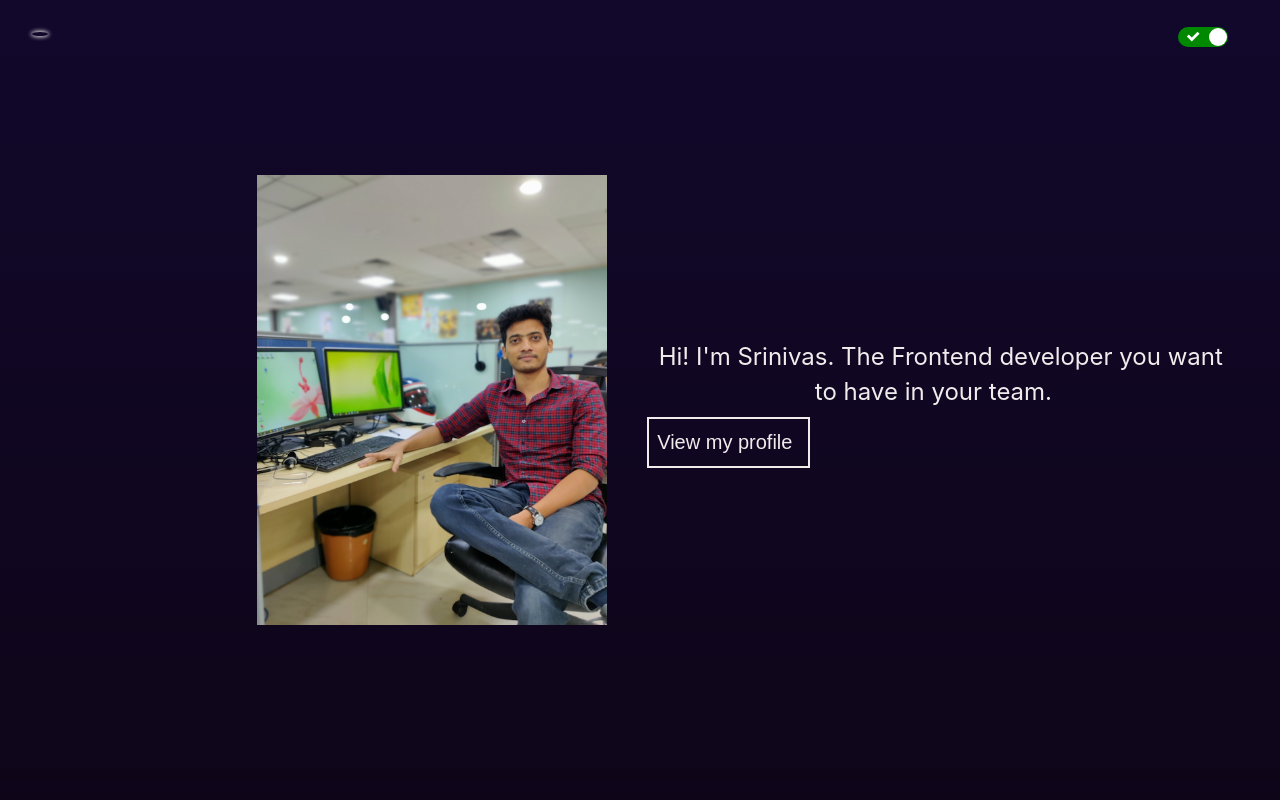
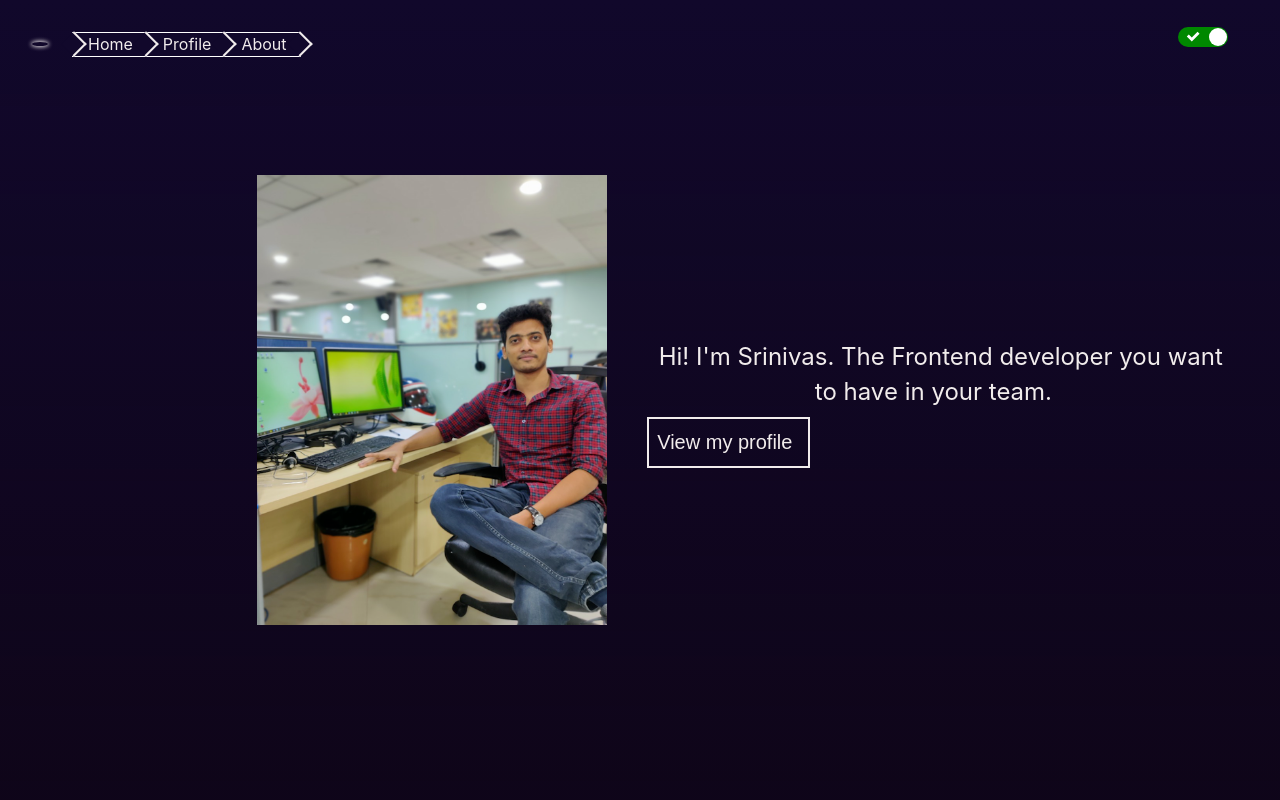
Before and after one commit to 2705srinivas/cover-page, a React (Create React App) app: page / in a window 1280 px wide. Shown: the top 800 px of the page. Built offline with nearby package versions, Linux system fonts and the light colour scheme; some icons are missing.

Commit message:
navigation changes

```diff
--- a/public/index.html
+++ b/public/index.html
@@ -31,14 +31,7 @@
   </head>
   <body>
     <noscript>You need to enable JavaScript to run this app.</noscript>
-    <div class="container demo">
-      <div class="content">
-         <div id="large-header" class="large-header">
-            <!-- <canvas id="demo-canvas"></canvas> -->
             <div id="root"></div>
-         </div>
-      </div>
-   </div>
     <!--
       This HTML file is a template.
       If you open it directly in the browser, you will see an empty page.
--- a/src/App.css
+++ b/src/App.css
@@ -75,11 +75,44 @@
 .main-title .thin {
   font-weight: 200;
 }
-
-.menu-item:hover{
+.menu-item{
+  display: flex;
+  align-items: center;
+  /* border-bottom:1px solid var(--text-color); */
+  /* border-top:1px solid var(--text-color); */
+  /* margin-right: 14px;  */
+  cursor: pointer;
+  padding-left:16px;
+  padding-right: 14px;
+  position: relative;
+}
+.menu-item,.menu{
+  color: var(--text-color);
+  background-color: var(--page-background);
+}
+.menu-item:hover,.menu:hover{
   color: var(--page-background);
   background-color: var(--text-color);
 }
+.menu-item .color-change,.no-color-change{
+  background: var(--page-background);
+}
+.menu-item:hover .color-change{
+  background: var(--text-color);
+}
+/* .menu-item::before{
+  content:'';
+  background-color: transparent;
+  position: absolute;
+  border-top: 2px solid var(--text-color);
+  border-right: 2px solid var(--text-color);
+  width: 20px;
+  height: 20px;
+  transform: rotate(45deg);
+  margin-right: 0;
+  margin-top: 4px;
+  margin-left: -32px;
+} */
 
 @media only screen and (max-width: 768px) {
   .demo .main-title {
--- a/src/App.tsx
+++ b/src/App.tsx
@@ -15,23 +15,47 @@ const ThemeWrapper = () => {
   return <></>
 }
 
+const RightArrow = (props: {change?: boolean,right?: string, color?: string } ) => {
+  return(
+    <div className={props.change? 'color-change' : 'no-color-change'} style={{height:0, width: 0,
+      border:' solid ',
+      // borderColor:'var(--text-color)',
+      borderColor: props.color ? props.color : 'transparent',
+      borderWidth:'0 2px 2px 0',
+      padding:'16px 0px 0px 16px',transform: 'rotate(-45deg)',
+      left: props.right !== undefined ? 'auto' : '-7px',
+      right: props.right !== undefined ? props.right : 'auto',
+      // background: 'var(--page-background)',
+      // background: 'transparent',
+      position:'absolute',
+      zIndex: 2,
+    }}></div>)
+}
+
 const MenuBar = () => {
-  const [open, setOpen] = useState(false)
+  const [open, setOpen] = useState(true)
   const exceptionRef = useRef(true) as any
-  useClickOutside(exceptionRef, () => {setOpen(false)})
+  // useClickOutside(exceptionRef, () => {setOpen(false)})
 
   return(
-  <div style={{
-  position:'fixed', top: '32px', left: '32px', width:'fit-content', zIndex:3}}>
-    <div ref={exceptionRef}  style={{width:'fit-content', cursor:'pointer', backgroundColor:'var(--page-background)',
+  <div style={{position:'fixed', top: '32px', left: '32px', width:'fit-content', zIndex:3, display: 'flex', alignItems:'center'}}>
+    <div className="menu" ref={exceptionRef}  style={{width:'fit-content', cursor:'pointer',
     boxShadow:'0px 0px 4px 1px', padding:'2px 8px', fontSize: '20px', borderRadius:'50%'}}
     onClick={() => setOpen(!open)}>
-      <i className="fa fa-bars" aria-hidden="true"></i>
+      {open ? <i className="fa fa-close" aria-hidden="true"></i> :<i className="fa fa-bars" aria-hidden="true"></i>}
     </div>
-    {open && <div style={{width:'fit-content', margin:'2px 32px',boxShadow:'0px 0px 4px 1px',userSelect:'none', background:'var(--page-background)' }}>
-      <div className="menu-item" onClick={() => {scrollSmoothTo('home-id')}} style={{borderBottom:'1px solid var(--text-color)',padding:'4px', cursor:'pointer'}}>Home</div>
-      <div className="menu-item" onClick={() => {scrollSmoothTo('work-experience-id')}} style={{borderBottom:'1px solid var(--text-color)',padding:'4px', cursor:'pointer'}}>Profile</div>
-      <div className="menu-item" onClick={() => {scrollSmoothTo('about-id')}} style={{borderBottom:'1px solid var(--text-color)',padding:'4px', cursor:'pointer'}}>About</div>
+    {open && <div style={{
+      width:'fit-content', margin:'0 24px',userSelect:'none',
+      display:'flex',height: '100%',border: 'solid white',
+      borderWidth: '1px 0'
+      //  ,borderTop:'1px solid white',borderBottom:'1px solid white'
+      }}>
+
+      <div className="menu-item" onClick={() => {scrollSmoothTo('home-id')}} ><RightArrow color={'var(--text-color)'}/>Home <RightArrow change color={'var(--text-color)'} right={'-8px'}/></div>
+
+      <div className="menu-item" onClick={() => {scrollSmoothTo('work-experience-id')}} >Profile <RightArrow change color={'var(--text-color)'} right={'-8px'}/></div>
+
+      <div className="menu-item" onClick={() => {scrollSmoothTo('about-id')}} >About<RightArrow change color={'var(--text-color)'} right={'-8px'}/></div>
     </div>}
   </div>)
 }
--- a/src/Components/About.tsx
+++ b/src/Components/About.tsx
@@ -53,7 +53,7 @@ const BottomSection = () => {
 
 export const About = () => {
     return (
-    <section id="about-id" style={{overflow: "none", height: "100vh"}}>
+    <section id="about-id" style={{overflow: "auto", height: "100vh"}}>
         <UpperSection />
         <BottomSection />
     </section>)
--- a/src/index.css
+++ b/src/index.css
@@ -11,6 +11,7 @@ body {
   height: 100vh;
   width: 100%;
   line-height: 1;
+  overflow-y: hidden;
 }
 
 html{
```
